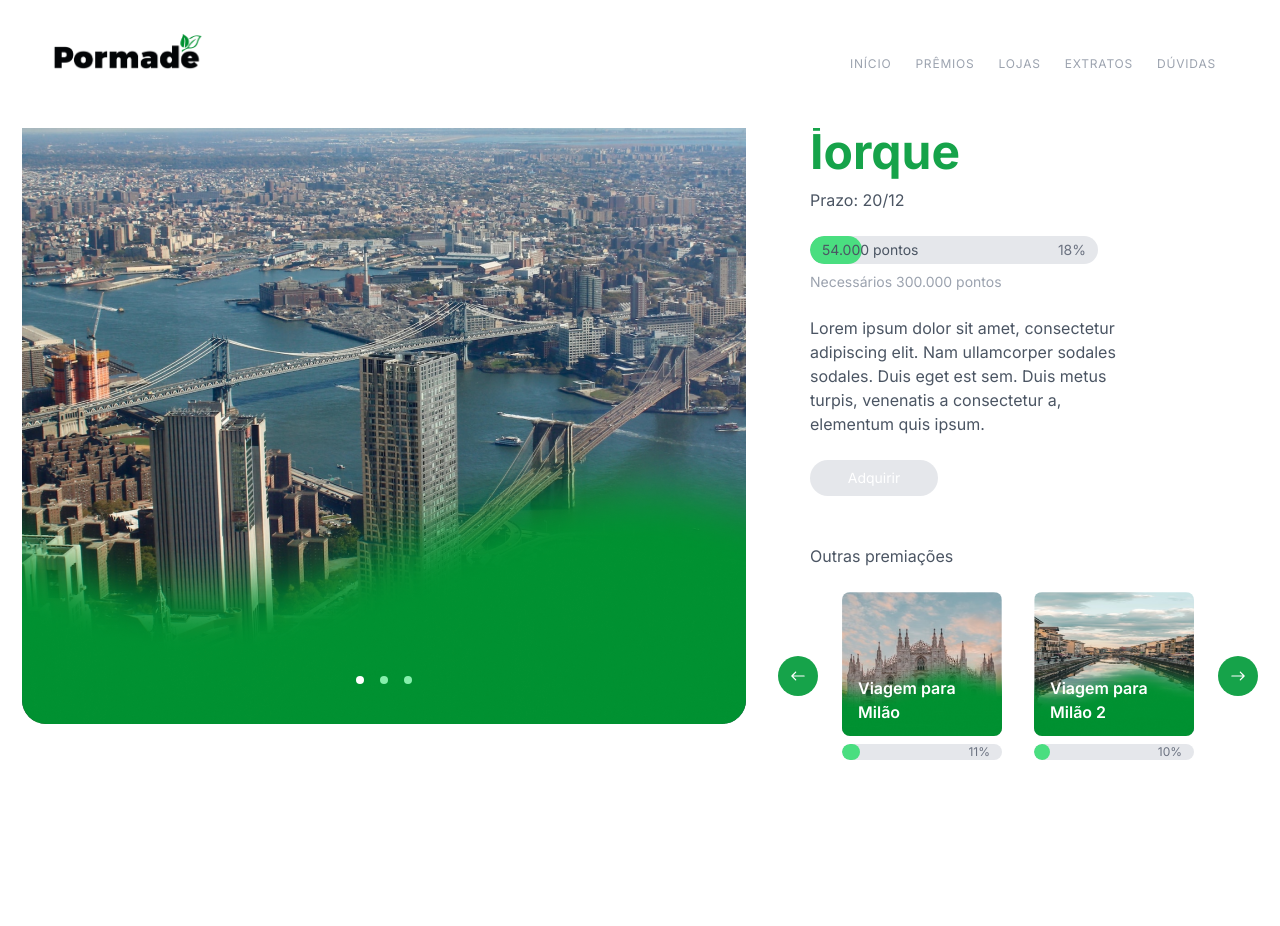
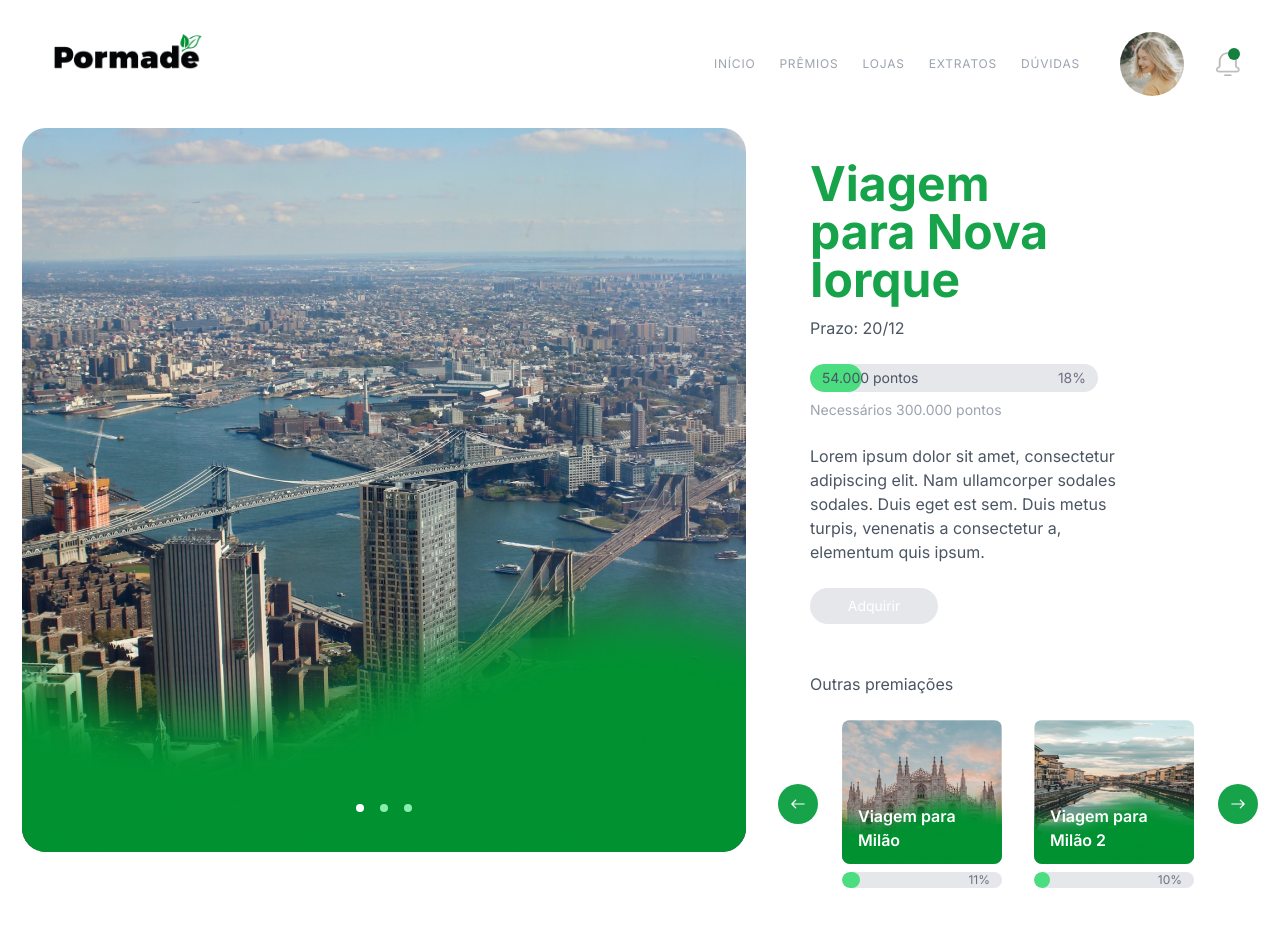
Before and after one commit to brunobarqueta/pormade-web, a React (Vite) app: page /prize/1 in a window 1280 px wide. Before the commit the page ends 800 px from the top, so only its background shows below. Built offline with nearby package versions, Linux system fonts and the light colour scheme.

Commit message:
responsive prize, fade navbar effect

```diff
--- a/src/App.css
+++ b/src/App.css
@@ -0,0 +1,11 @@
+/* For fade-in effect */
+.fade-in {
+    transition: opacity 0.5s ease-in-out;
+    opacity: 1;
+  }
+
+  /* For fade-out effect */
+  .fade-out {
+    transition: opacity 0.5s ease-in-out;
+    opacity: 0;
+  }
--- a/src/components/NavBar.tsx
+++ b/src/components/NavBar.tsx
@@ -9,7 +9,7 @@ import bell from "../assets/bell.png";
 import gray_bell from "../assets/gray-bell.png";
 import { AiOutlineMenu } from "react-icons/ai";
 
-import { useState } from "react";
+import { useState, useEffect } from "react";
 
 const NavBar = () => {
 	const Links = [
@@ -35,9 +35,25 @@ const NavBar = () => {
 		setIsModalOpen(false);
 	};
 
+	const [scrollingDown, setScrollingDown] = useState(false);
+
+	const handleScroll = () => {
+		setScrollingDown(window.scrollY > 0);
+	};
+
+	useEffect(() => {
+		window.addEventListener("scroll", handleScroll);
+		return () => {
+			window.removeEventListener("scroll", handleScroll);
+		};
+	}, []);
+
 	return (
-		<div className="w-full fixed top-0 left-0 z-10">
-			<div className={`md:flex ${pathname === "/" ? "h-44 md:h-48" : "h-24 md:h-32"} items-center justify-between px-4 md:px-10 py-4 tracking-wider font-inter ${isDark ? "bg-green-600" : "bg-white"}`}>
+		<div className={`w-full fixed top-0 left-0 z-10 ${scrollingDown ? "fade-out" : "fade-in"}`}>
+			{/* && window.innerWidth < 768 */}
+			<div
+				className={`md:flex ${pathname === "/" ? "h-44 md:h-48" : "h-24 md:h-32"} items-center justify-between px-4 md:px-10 py-4 tracking-wider font-inter ${isDark ? "bg-green-600" : "bg-white"}`}
+			>
 				<div className="font-bold text-2xl md:mb-8 cursor-pointer flex items-center font-inter text-gray-800">
 					<Link to="/">
 						<img src={isDark ? logo_white : logo} alt="Logo" className="w-44 object-contain" />
@@ -58,9 +74,16 @@ const NavBar = () => {
 							<Link to={link.link}>{link.name}</Link>
 						</li>
 					))}
+					<div>
+						<img src={profile_img} alt="Foto de Perfil" className="h-16 w-16 rounded-full mx-4 cursor-pointer" onClick={handleProfileClick} />
+					</div>
+					<div>
+						<img src={isDark ? bell : gray_bell} alt="Sino" className="w-6 h-6 ml-4 object-scale-down" />
+						<div className={`absolute rounded-full w-3 h-3 -mt-7 ml-7 ${isDark ? "bg-green-400" : "bg-green-700"}`}></div>
+					</div>
 				</ul>
 			</div>
-            {pathname === "/" ? <PointsHome /> : null}
+			{pathname === "/" ? <PointsHome /> : null}
 			<ProfileModal isOpen={isModalOpen} onClose={closeModal} user={{ name: "aaa", subtitle: "bbb", avatar: profile_img }} />
 		</div>
 	);
--- a/src/routes/Prize.tsx
+++ b/src/routes/Prize.tsx
@@ -29,7 +29,7 @@ const Prize = () => {
 		<>
 			<NavBar />
 			{prize != undefined ? (
-				<div className="flex justify-center h-screen font-inter">
+				<div className="flex justify-center h-screen font-inter mt-32">
 					<div>
 						<div className="relative">
 							<img src={vector_big} className="absolute bottom-0 object-contain rounded-3xl" alt="vector" />
```
